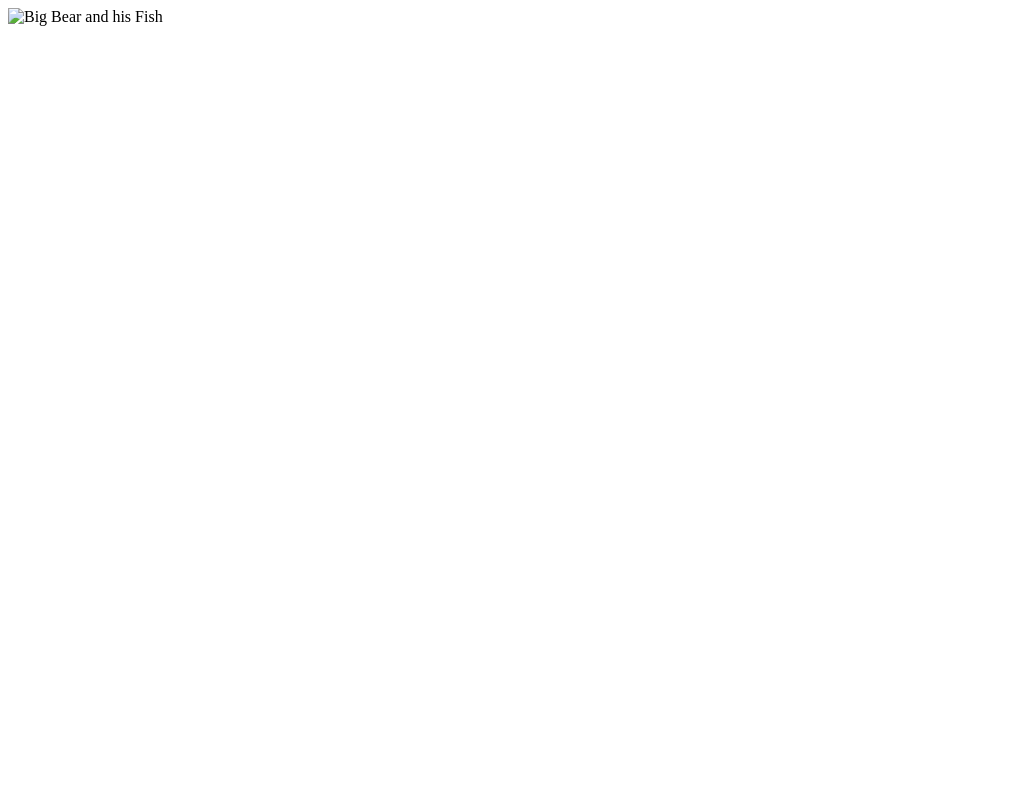
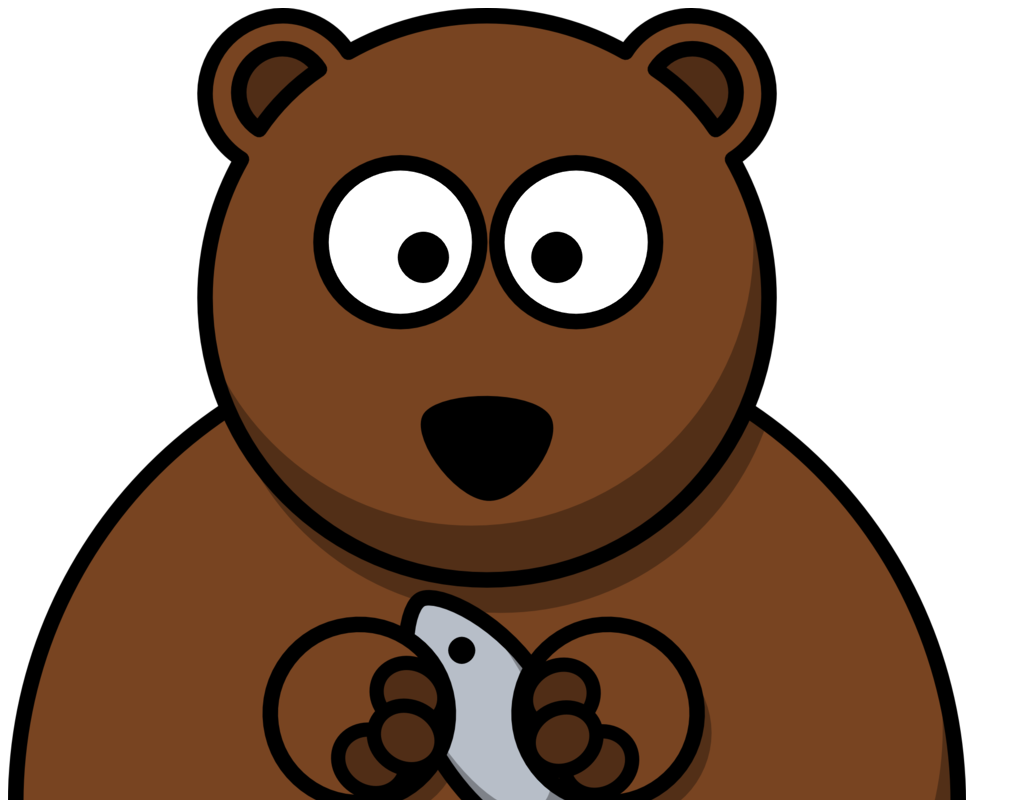
Before and after one commit to powderhounding/git_test, a plain HTML site: page index.html in a window 1280 px wide. Shown: the top 800 px of the page, without its empty margins (0-1021 px from the left). Drawn offline with Linux system fonts and the light colour scheme; the site is published under a folder, as on GitHub Pages, so addresses that start at the root find nothing.

Commit message:
corrected images folder and updated Bear-with-fish.png

```diff
--- a/index.html
+++ b/index.html
@@ -5,6 +5,6 @@
         <title>Big Bear's Den</title>
     </head>
     <body>
-        <img src="/images/Bear-with-fish.png" alt="Big Bear and his Fish"
+        <img src="images/Bear-with-fish.png" alt="Big Bear and his Fish"
     </body>
 </html>
```
Also changed, not shown: images/Bear-with-fish.png (renamed from Images/Bear-with-fish.png).
